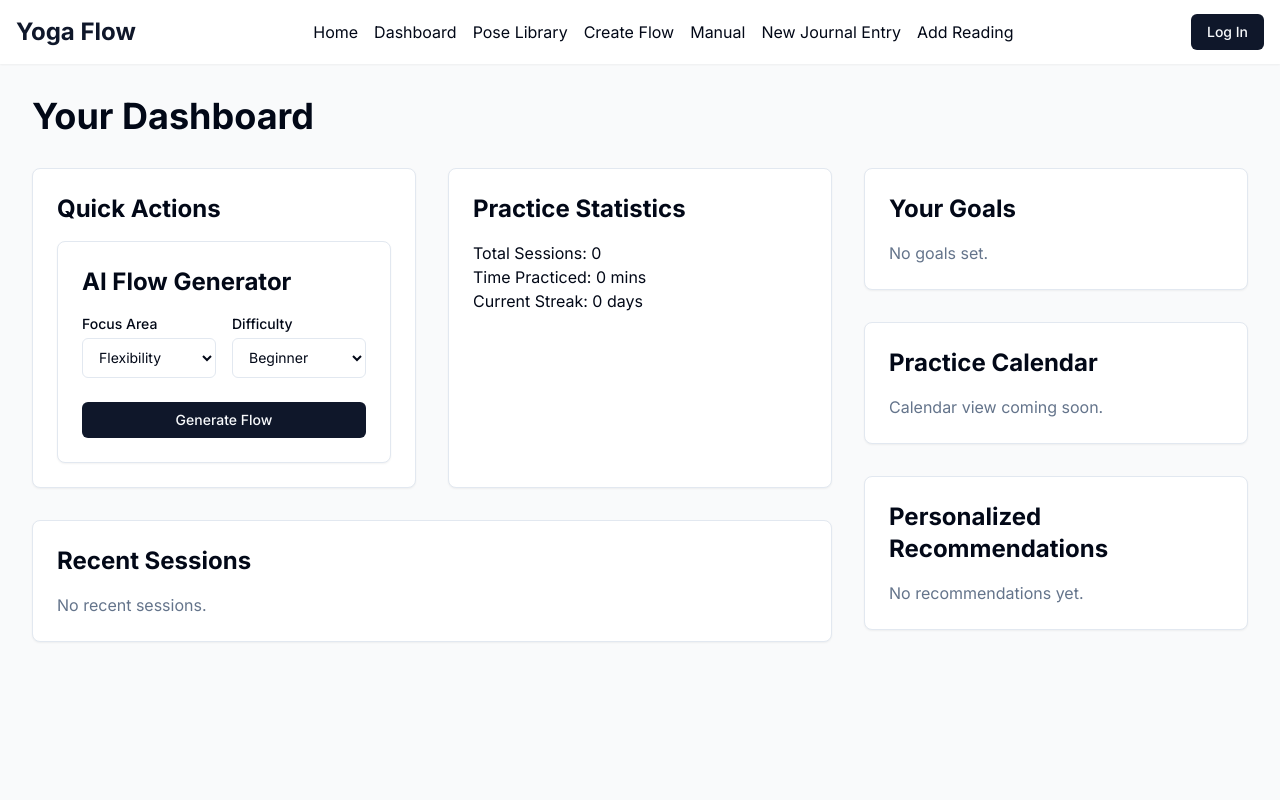
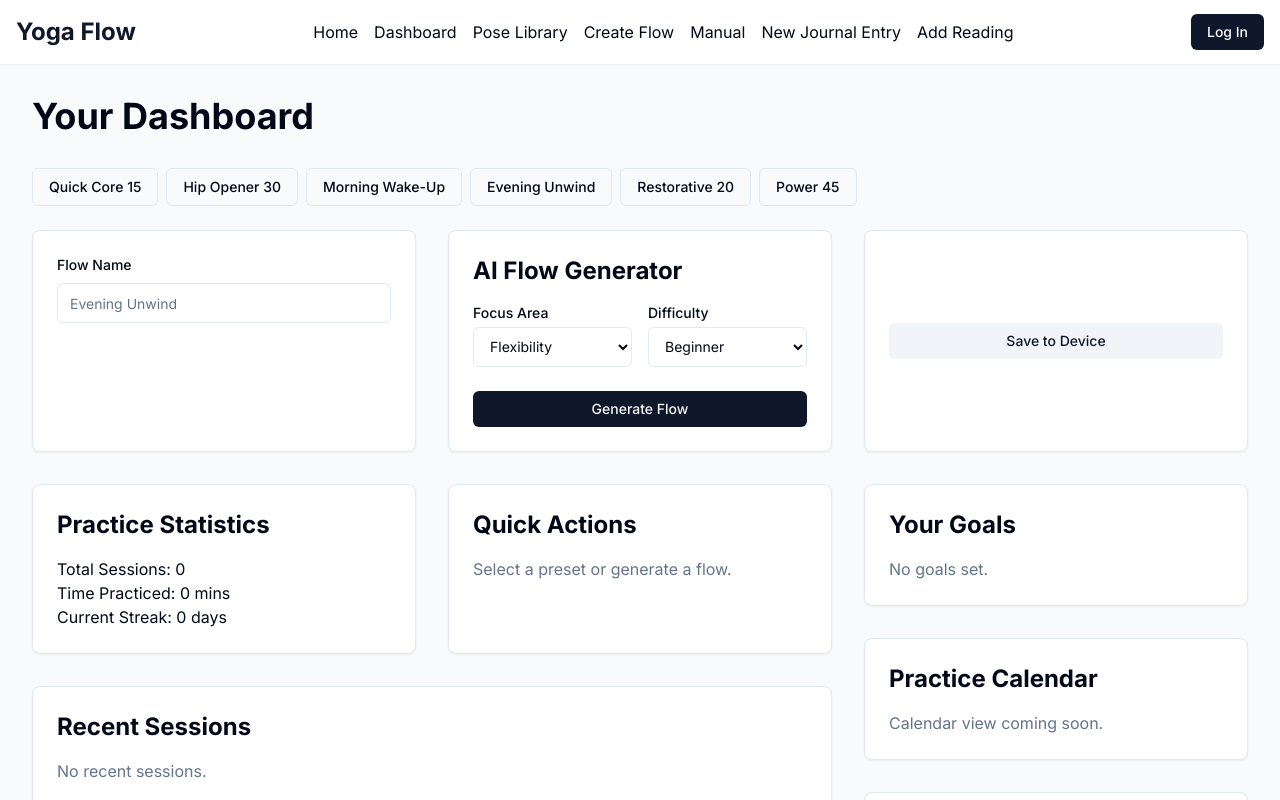
Before and after one commit to partsapiens/yoga-university-mvp, a Next.js app: page /dashboard in a window 1280 px wide. Shown: the top 800 px of the page. Built offline with nearby package versions, Linux system fonts and the light colour scheme.

Commit message:
feat: extend dashboard actions and presets

```diff
--- a/src/app/(main)/dashboard/page.tsx
+++ b/src/app/(main)/dashboard/page.tsx
@@ -1,21 +1,44 @@
-import React from 'react';
+"use client";
+
+import React, { useState } from 'react';
 import { AIFlowGenerator } from '@/components/flows/AIFlowGenerator';
+import { PresetFlowsRow } from '@/components/flows/PresetFlowsRow';
+import { SaveFlowButton } from '@/components/flows/SaveFlowButton';
 
 const DashboardPage = () => {
+  const [flowName, setFlowName] = useState("");
+
   return (
     <div className="container mx-auto p-4 md:p-8">
       <h1 className="text-4xl font-bold mb-8">Your Dashboard</h1>
+
+      <PresetFlowsRow />
+
+      <div className="grid grid-cols-1 md:grid-cols-3 gap-8 mb-8">
+        <div className="card p-6 flex flex-col">
+          <label className="block text-sm font-medium mb-2" htmlFor="flowName">
+            Flow Name
+          </label>
+          <input
+            id="flowName"
+            className="input"
+            placeholder="Evening Unwind"
+            value={flowName}
+            onChange={(e) => setFlowName(e.target.value)}
+          />
+        </div>
+
+        <AIFlowGenerator />
+
+        <div className="card p-6 flex items-center justify-center">
+          <SaveFlowButton flowName={flowName} />
+        </div>
+      </div>
 
       <div className="grid grid-cols-1 lg:grid-cols-3 gap-8">
         {/* Main column */}
         <div className="lg:col-span-2">
           <div className="grid grid-cols-1 md:grid-cols-2 gap-8">
-            {/* Quick Actions */}
-            <div className="card p-6">
-              <h2 className="text-2xl font-bold mb-4">Quick Actions</h2>
-              <AIFlowGenerator />
-            </div>
-
             {/* Practice Statistics */}
             <div className="card p-6">
               <h2 className="text-2xl font-bold mb-4">Practice Statistics</h2>
@@ -23,6 +46,13 @@ const DashboardPage = () => {
               <p>Total Sessions: 0</p>
               <p>Time Practiced: 0 mins</p>
               <p>Current Streak: 0 days</p>
+            </div>
+
+            {/* Quick Actions / Placeholder */}
+            <div className="card p-6">
+              <h2 className="text-2xl font-bold mb-4">Quick Actions</h2>
+              {/* Additional quick actions can go here */}
+              <p className="text-muted-foreground">Select a preset or generate a flow.</p>
             </div>
           </div>
 
--- /dev/null
+++ b/src/components/flows/PresetFlowsRow.tsx
@@ -0,0 +1,24 @@
+"use client";
+
+import { PRESETS } from "@/lib/yoga-data";
+import { PoseId } from "@/types/yoga";
+
+interface PresetFlowsRowProps {
+  onSelect?: (flow: PoseId[]) => void;
+}
+
+export const PresetFlowsRow = ({ onSelect }: PresetFlowsRowProps) => {
+  return (
+    <div className="flex gap-2 overflow-x-auto pb-2 mb-4">
+      {PRESETS.map((preset) => (
+        <button
+          key={preset.name}
+          onClick={() => onSelect?.(preset.flow)}
+          className="btn btn-outline whitespace-nowrap"
+        >
+          {preset.name}
+        </button>
+      ))}
+    </div>
+  );
+};
--- /dev/null
+++ b/src/components/flows/SaveFlowButton.tsx
@@ -0,0 +1,35 @@
+"use client";
+
+interface SaveFlowButtonProps {
+  flowName: string;
+}
+
+export const SaveFlowButton = ({ flowName }: SaveFlowButtonProps) => {
+  const handleSave = () => {
+    const flow = {
+      schema: "flow.v1",
+      id: crypto.randomUUID(),
+      name: flowName || "Untitled Flow",
+      timingMode: "pose",
+      tts: true,
+      createdAt: new Date().toISOString(),
+      updatedAt: new Date().toISOString(),
+      tags: [],
+      blocks: [],
+    };
+
+    const blob = new Blob([JSON.stringify(flow, null, 2)], { type: "application/json" });
+    const url = URL.createObjectURL(blob);
+    const link = document.createElement("a");
+    link.href = url;
+    link.download = `${flow.name}.json`;
+    link.click();
+    URL.revokeObjectURL(url);
+  };
+
+  return (
+    <button onClick={handleSave} className="btn btn-secondary w-full">
+      Save to Device
+    </button>
+  );
+};
--- a/src/lib/yoga-data.ts
+++ b/src/lib/yoga-data.ts
@@ -21,6 +21,8 @@ export const FOCI: readonly Focus[] = ["Full-Body", "Hips", "Hamstrings", "Shoul
 export const PRESETS: { name: string; flow: PoseId[] }[] = [
   { name: "Quick Core 15", flow: [PoseId.Boat, PoseId.Boat, PoseId.Bridge, PoseId.DownDog, PoseId.Child] },
   { name: "Hip Opener 30", flow: [PoseId.Butterfly, PoseId.Pigeon, PoseId.Pigeon, PoseId.TwistLow, PoseId.ForwardFold, PoseId.Child] },
-  { name: "Morning Wake Up", flow: [PoseId.Child, PoseId.ForwardFold, PoseId.DownDog, PoseId.Warrior1Right, PoseId.HighLungeRight, PoseId.Bridge, PoseId.Child] },
-  { name: "Evening Cool Down", flow: [PoseId.Butterfly, PoseId.ForwardFold, PoseId.Pigeon, PoseId.TwistLow, PoseId.Child] },
+  { name: "Morning Wake-Up", flow: [PoseId.Child, PoseId.ForwardFold, PoseId.DownDog, PoseId.Warrior1Right, PoseId.HighLungeRight, PoseId.Bridge, PoseId.Child] },
+  { name: "Evening Unwind", flow: [PoseId.Butterfly, PoseId.ForwardFold, PoseId.Pigeon, PoseId.TwistLow, PoseId.Child] },
+  { name: "Restorative 20", flow: [PoseId.Butterfly, PoseId.ForwardFold, PoseId.Child, PoseId.Child] },
+  { name: "Power 45", flow: [PoseId.DownDog, PoseId.Warrior1Right, PoseId.HighLungeRight, PoseId.Boat, PoseId.Bridge, PoseId.TwistLow, PoseId.Child] },
 ];
```
